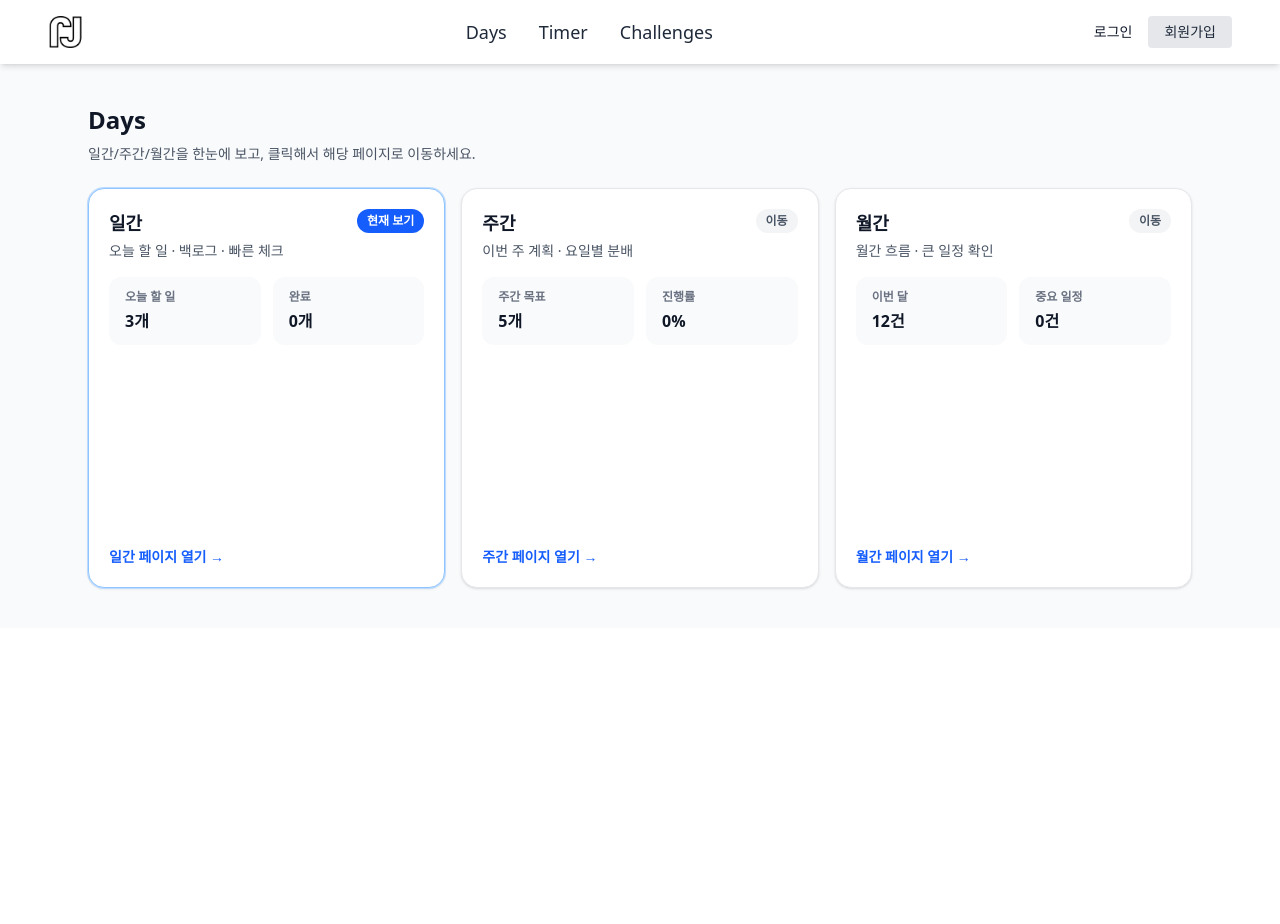
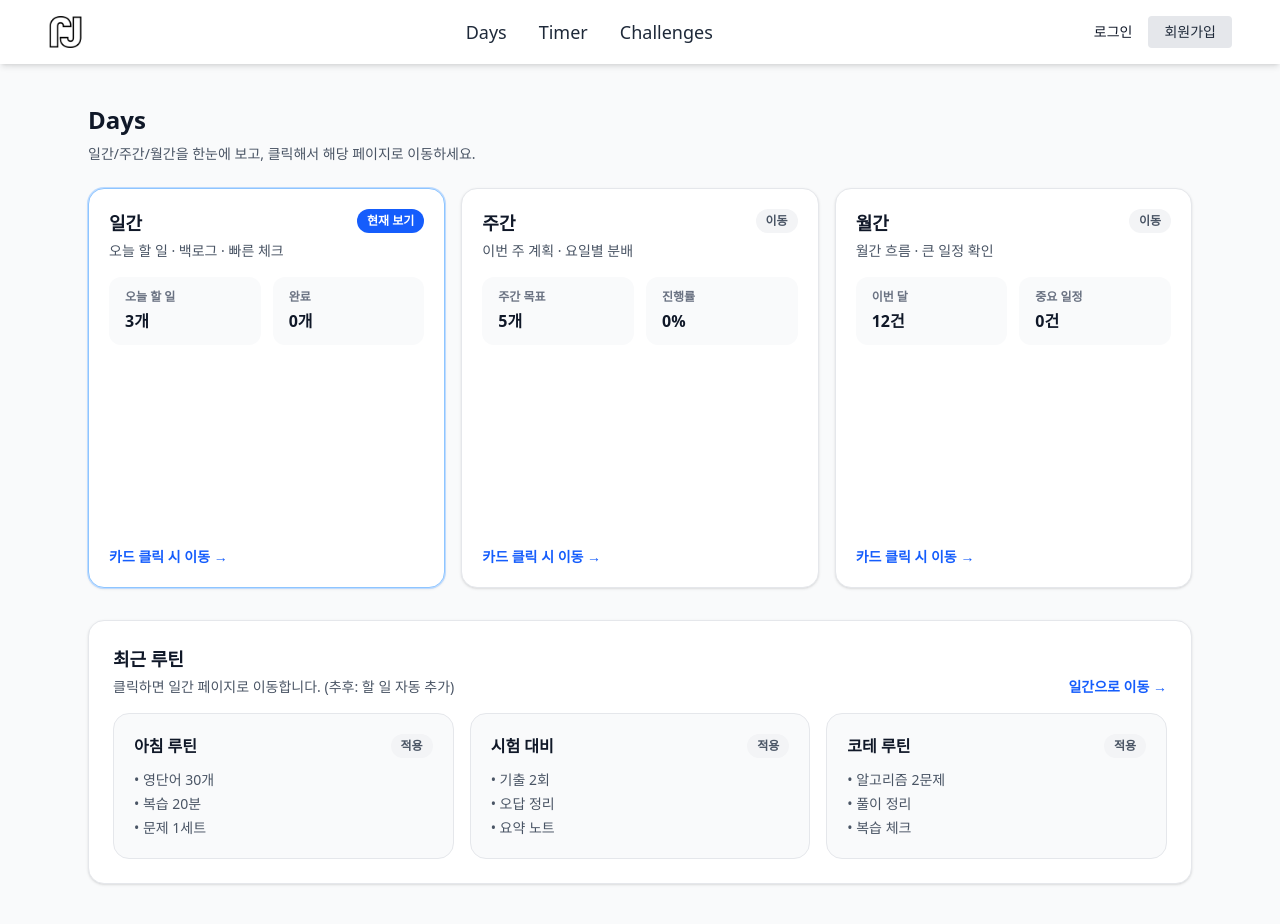
Before and after one commit to woojaemin0106/study-planner, a React (Vite) app: page /Days in a window 1280 px wide. Before the commit the page ends 800 px from the top, so only its background shows below. Built offline with nearby package versions, Linux system fonts and the light colour scheme.

Commit message:
feat:DaysLayout 구현

```diff
--- a/src/App.jsx
+++ b/src/App.jsx
@@ -18,18 +18,16 @@ export default function App() {
   return (
     <>
       <NavBar />
-      <div className="pt-16 min-h screen bg-gray-50">
+      <div className="pt-16 min-h-screen bg-gray-50">
         <Routes>
           {/* Home */}
           <Route path="/" element={<MainPage />} />
 
           {/* Tabs */}
-          <Route path="/Days" element={<DaysLayout />}>
-            <Route index element={<Navigate to="daily" replace />} />
-            <Route path="daily" element={<DaysDailyPage />} />
-            <Route path="weekly" element={<DaysWeeklyPage />} />
-            <Route path="monthly" element={<DaysMonthlyPage />} />
-          </Route>
+          <Route path="/Days" element={<DaysLayout />} />
+          <Route path="/Days/daily" element={<DaysDailyPage />} />
+          <Route path="/Days/weekly" element={<DaysWeeklyPage />} />
+          <Route path="/Days/monthly" element={<DaysMonthlyPage />} />
 
           <Route path="/Timer" element={<TimerPage />} />
           <Route path="/Challenges" element={<ChallengesPage />} />
--- a/src/pages/MainPage.jsx
+++ b/src/pages/MainPage.jsx
@@ -36,7 +36,7 @@ export default function MainPage() {
         <div className="mx-auto max-w-6xl px-6 py-20">
           <div className="flex flex-col items-center justify-redcenter text-center">
             <h1 className="text-3xl font-extrabold tracking-tight md:text-4xl">
-              Day planner
+              Study planner
             </h1>
             <p className="mt-3 max-w-xl text-sm text-gray-700 md:text-base">
               오늘의 계획, 공부 시간, 달성률을 한 곳에서 관리하는 스터디 플래너.
@@ -44,7 +44,14 @@ export default function MainPage() {
 
             {/* Placeholder logo/icon area */}
             <div className="mt-10 flex h-28 w-28 items-center justify-center rounded-2xl bg-white/70 shadow-sm">
-              <span className="text-4xl font-black text-gray-400">μ</span>
+              <span className="text-4xl font-black text-gray-400">
+                {" "}
+                <img
+                  src="/logo.png"
+                  alt="앱 로고"
+                  className="h-8 w-auto" // h-8 (높이 2rem, 32px), w-auto (가로 비율 유지)
+                />
+              </span>
             </div>
 
             <div className="mt-10 flex flex-wrap items-center justify-center gap-3">
--- a/src/pages/days/DaysDailyPage.jsx
+++ b/src/pages/days/DaysDailyPage.jsx
@@ -1,3 +1,19 @@
+import { Link } from "react-router-dom";
+
 export default function DaysDailyPage() {
-  return <div className="p-6 rounded-2xl border bg-white">일간 페이지</div>;
+  return (
+    <div className="mx-auto w-full max-w-6xl px-6 py-10">
+      <Link
+        to="/Days"
+        className="text-sm font-semibold text-blue-600 hover:underline"
+      >
+        ← Days로 돌아가기
+      </Link>
+
+      <h1 className="mt-4 text-2xl font-extrabold text-gray-900">일간</h1>
+      <div className="mt-6 rounded-2xl border border-gray-200 bg-white p-6 shadow-sm">
+        일간 페이지 내용
+      </div>
+    </div>
+  );
 }
--- a/src/pages/days/DaysLayout.jsx
+++ b/src/pages/days/DaysLayout.jsx
@@ -1,5 +1,5 @@
 import React, { useMemo } from "react";
-import { Link, Outlet, useLocation } from "react-router-dom";
+import { Link, useLocation, useNavigate } from "react-router-dom";
 
 const cards = [
   {
@@ -23,14 +23,33 @@ const cards = [
 ];
 
 export default function DaysLayout() {
+  const navigate = useNavigate();
   const location = useLocation();
+
+  const templates = [
+    {
+      id: "morning",
+      title: "아침 루틴",
+      items: ["영단어 30개", "복습 20분", "문제 1세트"],
+    },
+    {
+      id: "exam",
+      title: "시험 대비",
+      items: ["기출 2회", "오답 정리", "요약 노트"],
+    },
+    {
+      id: "coding",
+      title: "코테 루틴",
+      items: ["알고리즘 2문제", "풀이 정리", "복습 체크"],
+    },
+  ];
 
   const activeKey = useMemo(() => {
     const seg = location.pathname.split("/").filter(Boolean);
     const key = seg[1] || "daily";
     return ["daily", "weekly", "monthly"].includes(key) ? key : "daily";
   }, [location.pathname]);
-  //나중에 supabase에서 데이터 받아와서 요약정보 표시하도록 수정 필요
+
   const summary = {
     daily: { a: "오늘 할 일", b: "3개", c: "완료", d: "0개" },
     weekly: { a: "주간 목표", b: "5개", c: "진행률", d: "0%" },
@@ -75,7 +94,6 @@ export default function DaysLayout() {
                   <p className="mt-1 text-sm text-gray-600">{card.desc}</p>
                 </div>
 
-                {/* active pill */}
                 <span
                   className={[
                     "rounded-full px-2.5 py-1 text-xs font-semibold",
@@ -88,7 +106,6 @@ export default function DaysLayout() {
                 </span>
               </div>
 
-              {/* lightweight summary */}
               <div className="mt-4 grid grid-cols-2 gap-3">
                 <div className="rounded-xl bg-gray-50 px-4 py-3">
                   <p className="text-xs font-semibold text-gray-500">{s.a}</p>
@@ -105,12 +122,62 @@ export default function DaysLayout() {
               </div>
 
               <div className="mt-auto text-sm font-semibold text-blue-600">
-                {card.title} 페이지 열기 →
+                카드 클릭 시 이동 →
               </div>
             </Link>
           );
         })}
       </div>
+
+      {/* Recent Templates 섹션 */}
+      <div className="mt-8 rounded-2xl border border-gray-200 bg-white p-6 shadow-sm">
+        <div className="flex items-end justify-between gap-4">
+          <div>
+            <h3 className="text-lg font-extrabold text-gray-900">최근 루틴</h3>
+            <p className="mt-1 text-sm text-gray-600">
+              클릭하면 일간 페이지로 이동합니다. (추후: 할 일 자동 추가)
+            </p>
+          </div>
+
+          <button
+            type="button"
+            className="text-sm font-semibold text-blue-600 hover:underline"
+            onClick={() => navigate("/Days/daily")}
+          >
+            일간으로 이동 →
+          </button>
+        </div>
+
+        <div className="mt-4 grid grid-cols-1 gap-4 md:grid-cols-3">
+          {templates.map((t) => (
+            <button
+              key={t.id}
+              type="button"
+              onClick={() =>
+                navigate("/Days/daily", {
+                  state: { templateTitle: t.title, templateItems: t.items },
+                })
+              }
+              className="group rounded-2xl border border-gray-200 bg-gray-50 p-5 text-left transition hover:bg-white hover:shadow-sm active:scale-[0.99]"
+            >
+              <div className="flex items-start justify-between">
+                <p className="text-base font-extrabold text-gray-900">
+                  {t.title}
+                </p>
+                <span className="rounded-full bg-gray-100 px-2.5 py-1 text-xs font-semibold text-gray-600 group-hover:bg-gray-200">
+                  적용
+                </span>
+              </div>
+
+              <ul className="mt-3 space-y-1 text-sm text-gray-600">
+                {t.items.map((it) => (
+                  <li key={it}>• {it}</li>
+                ))}
+              </ul>
+            </button>
+          ))}
+        </div>
+      </div>
     </div>
   );
 }
--- a/src/pages/days/DaysMonthlyPage.jsx
+++ b/src/pages/days/DaysMonthlyPage.jsx
@@ -1,3 +1,19 @@
+import { Link } from "react-router-dom";
+
 export default function DaysMonthlyPage() {
-  return <div className="p-6 rounded-2xl border bg-white">월간 페이지</div>;
+  return (
+    <div className="mx-auto w-full max-w-6xl px-6 py-10">
+      <Link
+        to="/Days"
+        className="text-sm font-semibold text-blue-600 hover:underline"
+      >
+        ← Days로 돌아가기
+      </Link>
+
+      <h1 className="mt-4 text-2xl font-extrabold text-gray-900">일간</h1>
+      <div className="mt-6 rounded-2xl border border-gray-200 bg-white p-6 shadow-sm">
+        일간 페이지 내용
+      </div>
+    </div>
+  );
 }
--- a/src/pages/days/DaysWeeklyPage.jsx
+++ b/src/pages/days/DaysWeeklyPage.jsx
@@ -1,3 +1,19 @@
-export default function DaysWeeklyPage() {
-  return <div className="p-6 rounded-2xl border bg-white">주간 페이지</div>;
+import { Link } from "react-router-dom";
+
+export default function DayWeeklyPage() {
+  return (
+    <div className="mx-auto w-full max-w-6xl px-6 py-10">
+      <Link
+        to="/Days"
+        className="text-sm font-semibold text-blue-600 hover:underline"
+      >
+        ← Days로 돌아가기
+      </Link>
+
+      <h1 className="mt-4 text-2xl font-extrabold text-gray-900">일간</h1>
+      <div className="mt-6 rounded-2xl border border-gray-200 bg-white p-6 shadow-sm">
+        일간 페이지 내용
+      </div>
+    </div>
+  );
 }
```
Also changed, not shown: public/logotwo.png.png (added).
